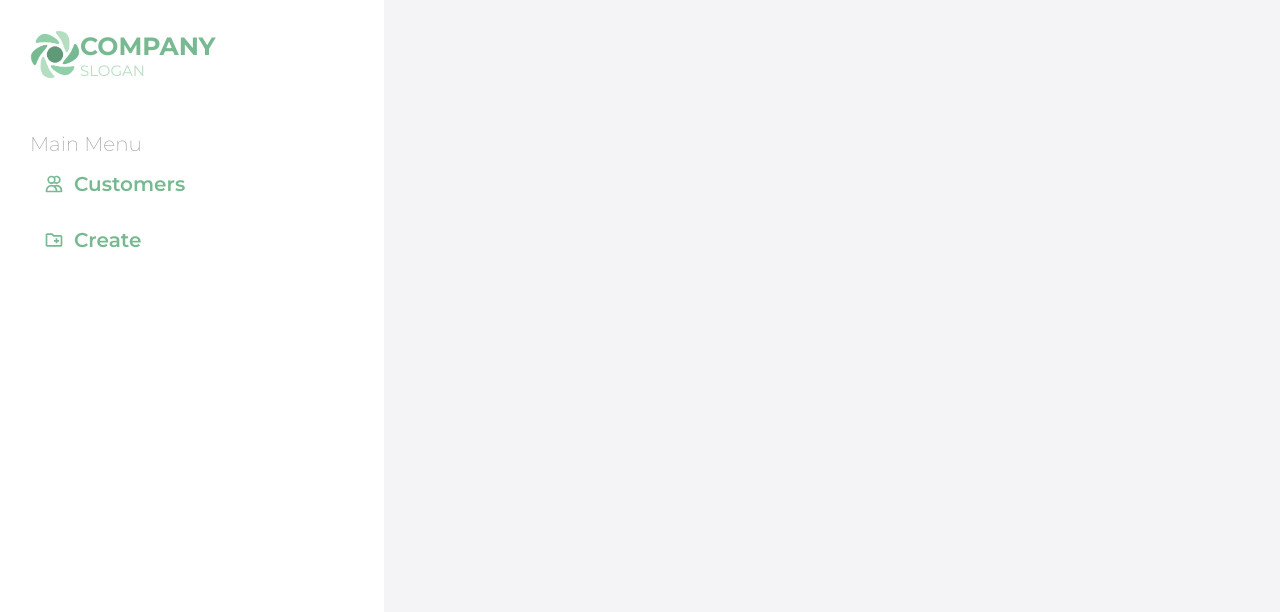
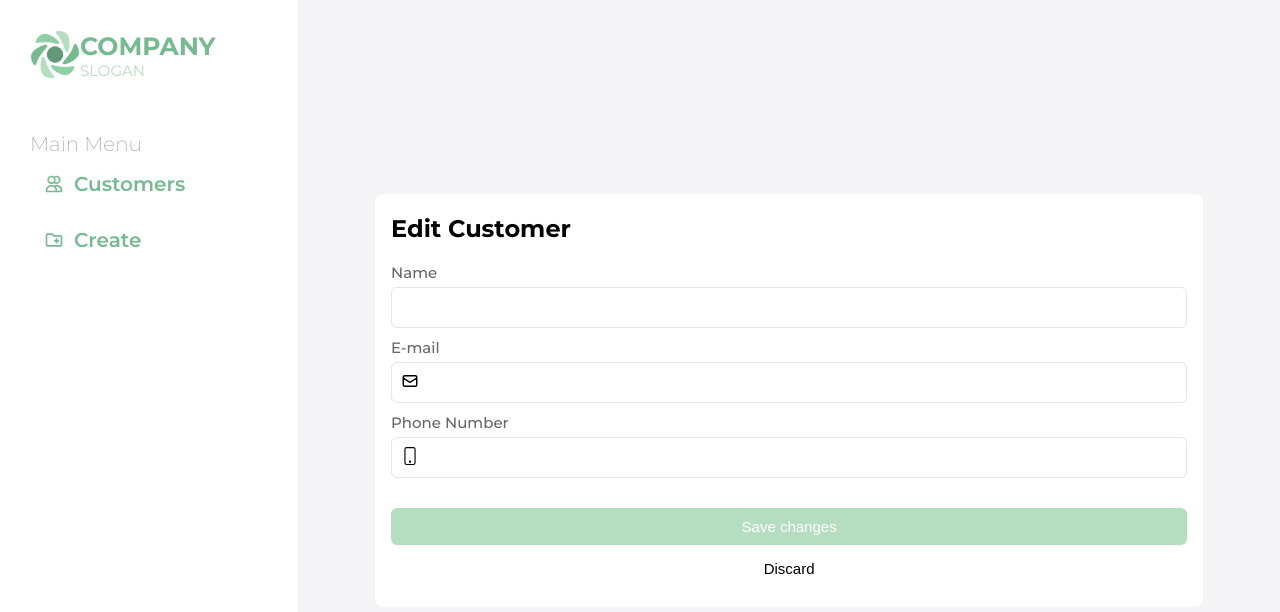
Before and after one commit to AvilaKevin/CrudMernStack, a React (Create React App) app in the folder crud-ui/: page /Edit/1 in a window 1280 px wide. Shown: the top 612 px of the page. Built offline with nearby package versions, Linux system fonts and the light colour scheme; no server answers.

Commit message:
implementation of updateUser into the crud-ui

```diff
--- a/crud-ui/src/App.js
+++ b/crud-ui/src/App.js
@@ -18,7 +18,9 @@ function App() {
                     <Route path='/'>
                         <Route index element={<Customers />} />
                         <Route path='Create' element={<Create />} />
-                        <Route path='Edit' element={<Edit />} />
+                        <Route path='Edit'>
+                            <Route path=':id' element={<Edit />} />
+                        </Route>
                     </Route>
                 </Routes>
             </BrowserRouter>
--- a/crud-ui/src/components/User.jsx
+++ b/crud-ui/src/components/User.jsx
@@ -2,8 +2,11 @@ import React from 'react';
 import { FiEdit, FiTrash } from 'react-icons/fi';
 import Styles from '../css/componentsCss/User.module.css';
 import axios from 'axios';
+import { useNavigate } from 'react-router-dom';
 
 function User({ customer, fetchCustomers }) {
+
+    const navigate = useNavigate();
 
     const handleDelete = async () => {
         await axios.delete(`deleteUser/${customer._id}`)
@@ -15,7 +18,7 @@ function User({ customer, fetchCustomers }) {
             <div className={Styles.headUserContainer}>
                 <h1 className={Styles.h1}>{customer.name}</h1>
                 <div className={Styles.Icons} >
-                    <i><FiEdit /></i>
+                    <i><FiEdit onClick={() => navigate(`/Edit/${customer._id}`)} /></i>
                     <i><FiTrash onClick={handleDelete} /></i>
                 </div>
             </div>
--- a/crud-ui/src/css/componentsCss/User.module.css
+++ b/crud-ui/src/css/componentsCss/User.module.css
@@ -1,8 +1,6 @@
 .Container {
-    width: 100%;
-    background-color: white;
-    padding: 6px 16px;
-    border-radius: 8px;
+    border-bottom: 1px solid #e5e5e5;
+    margin-bottom: 30px;
 }
 
 .headUserContainer {
--- a/crud-ui/src/css/pagesCss/Create.module.css
+++ b/crud-ui/src/css/pagesCss/Create.module.css
@@ -72,6 +72,7 @@
     text-decoration: none;
     border: none;
     margin-top: 20px;
+    cursor: pointer;
 }
 
 .DiscardButton {
--- a/crud-ui/src/css/pagesCss/Customers.module.css
+++ b/crud-ui/src/css/pagesCss/Customers.module.css
@@ -56,11 +56,15 @@
     width: 100%;
 }
 
+.pruebas {
+    width: 100%;
+    background-color: white;
+    padding: 6px 16px;
+    border-radius: 8px;
+}
+
 .ErrContainer {
-    width: 100%;
-    height: 100%;
     display: flex;
-    background-color: white;
     flex-direction: column;
     border-radius: 8px;
     align-items: center;
--- a/crud-ui/src/pages/Customers.jsx
+++ b/crud-ui/src/pages/Customers.jsx
@@ -47,6 +47,7 @@ function Dashboard() {
 
             </div>
 
+            <div className={Styles.pruebas}>
                 {/* se hace uso de map para renderizar cada uno de los elementos que se traen de la api,
             es necesario agregar un identificador osea key para que react no genere error, este puede ser el id, se envia la informacio capturada de la api a nuestro componente User para mostrar correctamente la informacion */}
                 {customers.length === 0 ? <div className={Styles.ErrContainer}>
@@ -56,6 +57,9 @@ function Dashboard() {
                     customers.map((customer) => (
                         <User key={customer._id} customer={customer} fetchCustomers={fetchCustomers} />
                     ))}
+            </div>
+
+
 
         </div>
 
--- a/crud-ui/src/pages/Edit.jsx
+++ b/crud-ui/src/pages/Edit.jsx
@@ -1,9 +1,56 @@
-import React from 'react'
+import React, { useEffect, useState } from 'react'
 import Styles from '../css/pagesCss/Create.module.css';
 import { BsPhone } from 'react-icons/bs';
 import { HiOutlineMail } from 'react-icons/hi';
+import { useLocation, useNavigate } from 'react-router-dom';
+import axios from 'axios';
 
 function Edit() {
+
+    const [customer, setCustomer] = useState({});
+    const [inputs, setInputs] = useState({});
+
+    // Se usa split pa capturar solo el id
+    const path = useLocation().pathname.split("/")[2];
+
+    const navigate = useNavigate();
+
+    // FETCH A USER
+    useEffect(() => {
+        const fetchCustomer = async () => {
+            const res = await axios.get(`/getUser/${path}`)
+            setCustomer(res.data)
+        }
+
+        fetchCustomer()
+    }, []);
+
+    // SAVE THE VALUE INPUTS
+    const handleInputs = (e) => {
+        setInputs((prev) => {
+            // prev = a los inputs almacenados anteriormente
+            // crea un objeto con los inputs previos y crea otro con el campo name y value
+            return { ...prev, [e.target.name]: e.target.value };
+        });
+    };
+
+    // UPDATE USER
+    const handleData = async (e) => {
+
+        e.preventDefault();
+
+        const res = await axios.put(`/updateUser/${path}`, { ...inputs });
+
+        if (res.status === 200) {
+            navigate("/")
+            alert("User updated!")
+        } else {
+            alert("Error trying to update user")
+        };
+    };
+
+
+
     return (
         <div className={Styles.Container}>
 
@@ -14,14 +61,14 @@ function Edit() {
                 <form className={Styles.Form}>
 
                     <label htmlFor="name" className={Styles.Label}>Name</label>
-                    <input type="text" id="name" name="name" placeholder='Kevin' className={Styles.InputWhitoutIcon} />
+                    <input type="text" id="name" name="name" defaultValue={customer.name} className={Styles.InputWhitoutIcon} onChange={handleInputs} />
 
                     <label htmlFor="email" className={Styles.Label}>E-mail</label>
                     <div>
                         <i className={Styles.icon}>
                             <HiOutlineMail />
                         </i>
-                        <input type="email" id="email" name="email" placeholder='example@gmail.com' className={Styles.Input} />
+                        <input type="email" id="email" name="email" defaultValue={customer.email} className={Styles.Input} onChange={handleInputs} />
                     </div>
 
                     <label htmlFor="phone" className={Styles.Label}>Phone Number</label>
@@ -29,10 +76,10 @@ function Edit() {
                         <i className={Styles.icon}>
                             <BsPhone />
                         </i>
-                        <input type="tel" id="phone" name="phone" placeholder='3632941994' className={Styles.Input} />
+                        <input type="tel" id="phone" name="number" defaultValue={customer.number} className={Styles.Input} onChange={handleInputs} />
                     </div>
 
-                    <button className={Styles.CreateButton}>
+                    <button className={Styles.CreateButton} onClick={handleData}>
                         Save changes
                     </button>
                     <button className={Styles.DiscardButton} >
```
Also changed, not shown: 2 other files (tests, documents, lock files or other folders). Lines whose indentation alone changed are shown as unchanged.
